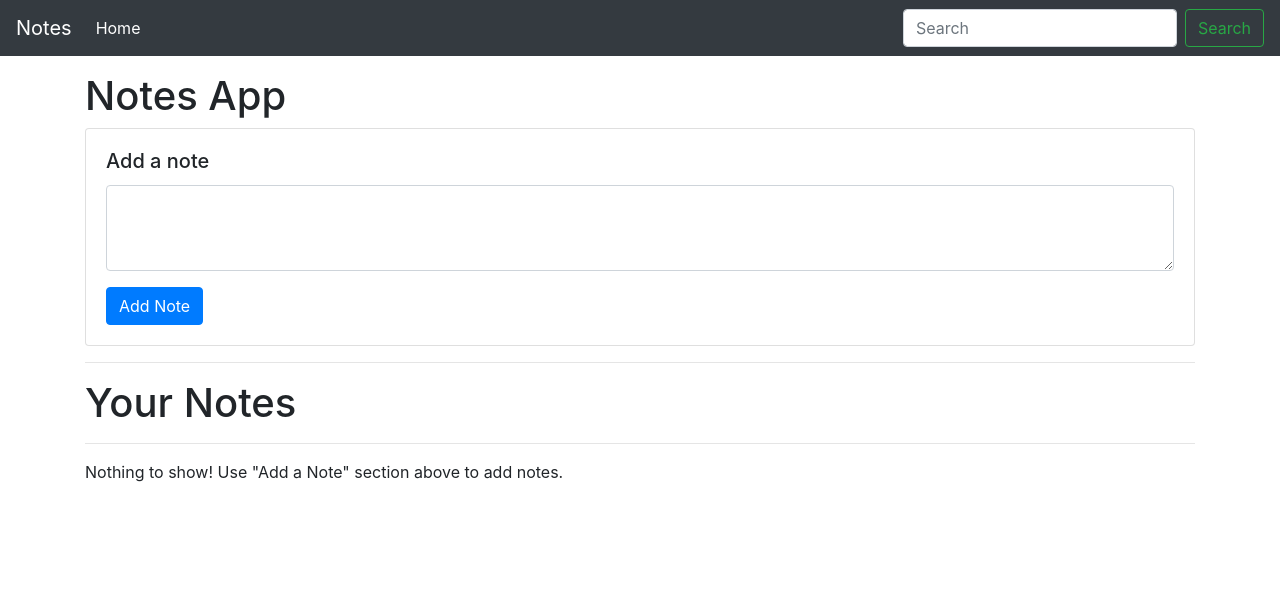
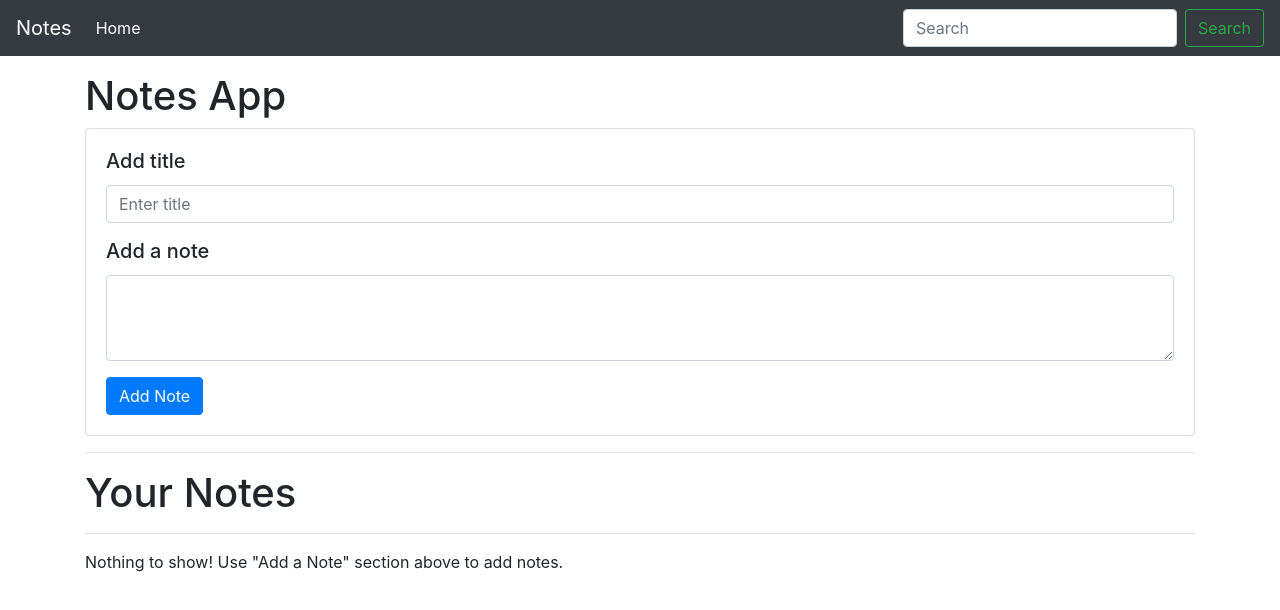
Before and after one commit to Bharatsharma19/Notes, a plain HTML site: page index.html in a window 1280 px wide. Drawn offline with nearby package versions, Linux system fonts and the light colour scheme.

Commit message:
Add files via upload

```diff
--- a/index.html
+++ b/index.html
@@ -60,6 +60,16 @@
       <h1>Notes App</h1>
       <div class="card">
         <div class="card-body">
+          <div class="form-group">
+            <h5 class="card-title">Add title</h5>
+            <input
+              type="text"
+              class="form-control"
+              id="addTitle"
+              aria-describedby="title"
+              placeholder="Enter title"
+            />
+          </div>
           <h5 class="card-title">Add a note</h5>
           <div class="form-group">
             <textarea class="form-control" id="addTxt" rows="3"></textarea>
```
